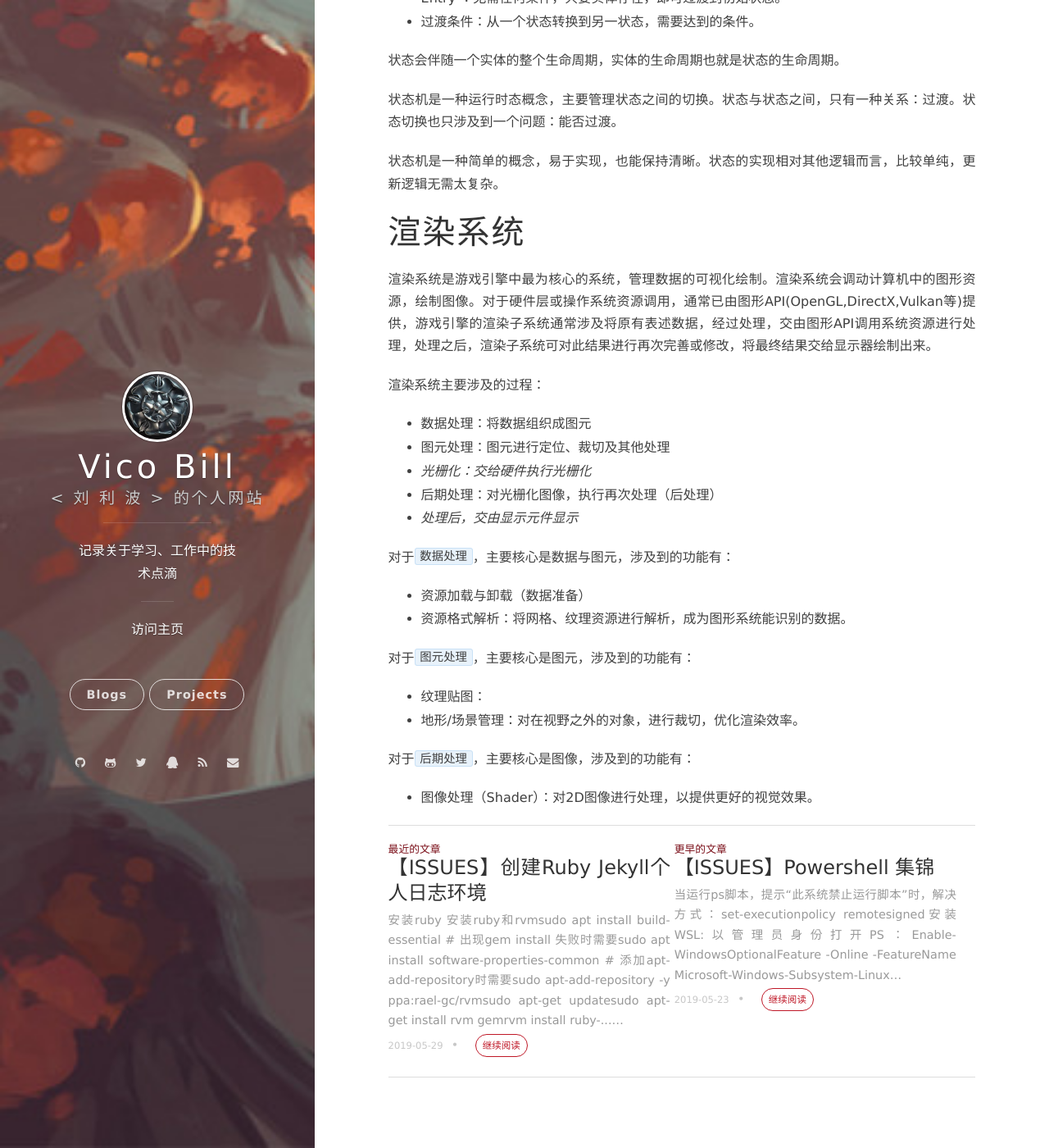
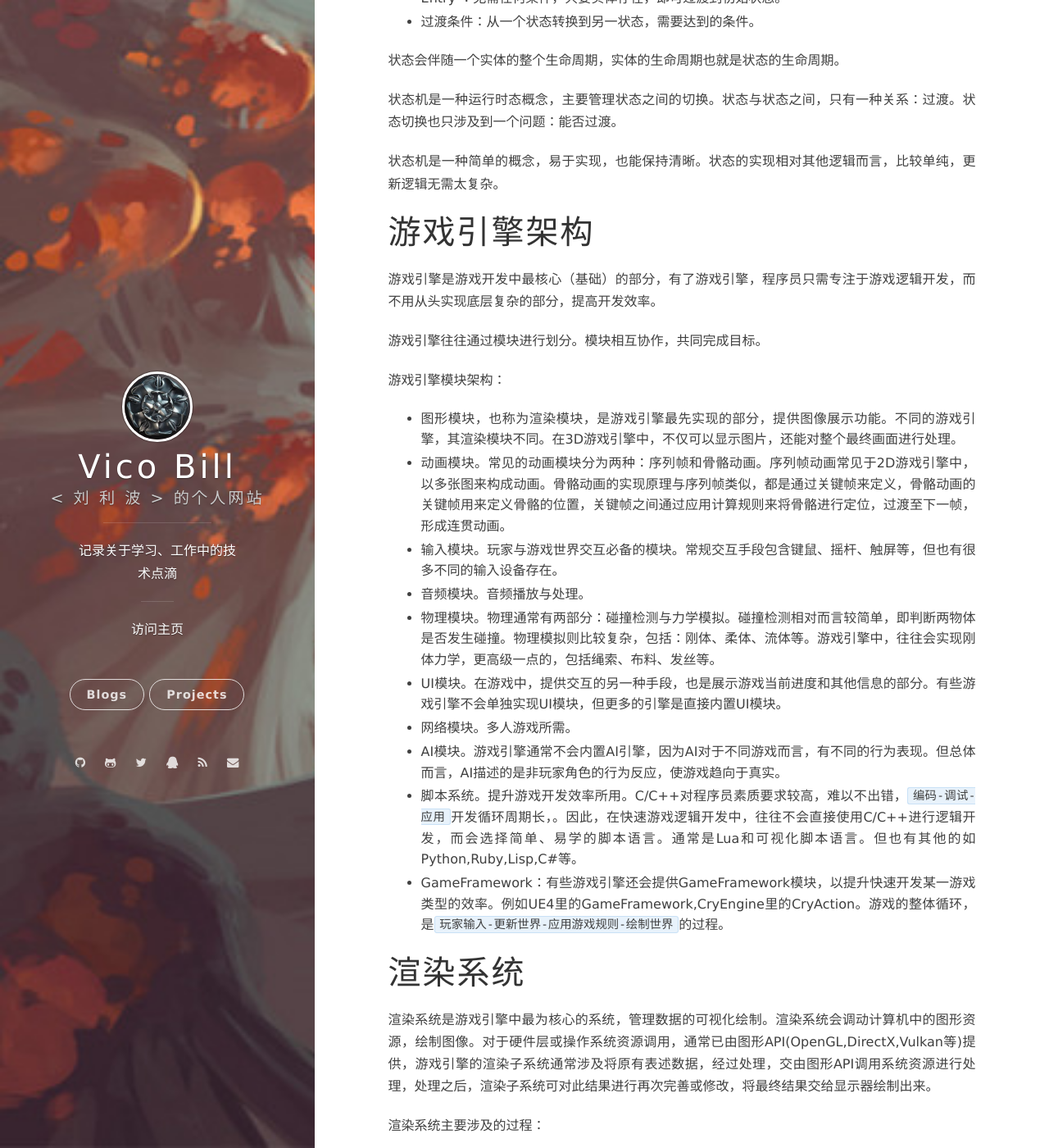
Before and after one commit to vicobill/vicobill.github.io, a Jekyll site: the page built from _posts/2019-05-28-【Game】- 游戏开发基础知识汇总.md, in a window 1280 px wide and 1400 px high, scrolled down 3765 px. Shown: the whole window at 82% size. Built offline with Jekyll 4.4.1, drawn with Linux system fonts in a browser that asks for light colours; nearby versions of some CDN libraries; comment, search, counter and statistics services are not loaded; some of the changed text lies outside the part shown.

```diff
--- a/_posts/2019-05-28-【Game】- 游戏开发基础知识汇总.md
+++ b/_posts/2019-05-28-【Game】- 游戏开发基础知识汇总.md
@@ -15,7 +15,7 @@ date: 2019-05-28 11:57:10 +0800
 - 异步，在单核CPU中，是分时处理；在多核CPU中，是并行处理。
 - 计算机中，不存在绝对同时，总有先后。如果出现同时，只能表明计时系统精度不够。
 - 继承：是为了代码重用和扩展功能。重用已有数据和逻辑，扩展新的数据和逻辑。继承，在计算机中，为数据结构混合和函数集混合。
-- 多态：是为了以统一接口，处理相似类型数据，而又保持这些相似类型数据的独立处理逻辑。多态，在计算机中，为函数变量集。
+- 多态：是为了以统一接口，处理相似类型数据，而又保持这些相似类型数据的独立处理逻辑。多态，在计算机中，为函数变量集，更为具体一点为函数表指针(void**)。
 - 类：是为了抽象出大量实体的共同之处，以期对大量实体按照相同数据和逻辑进行处理。类，在计算机中，为数据结构和函数集。【C++中，类只是数据和函数的组织方式】
 - 接口：是为了以统一处理方式，管理接口相同的不同类型实体。在计算机中，接口限定了数据结构的处理方式。
 - 计算机中一切都为数据。指令也是数据，不过有另外的解析方式。
@@ -146,7 +146,22 @@ int main() {
 
 状态机是一种简单的概念，易于实现，也能保持清晰。状态的实现相对其他逻辑而言，比较单纯，更新逻辑无需太复杂。
 
+# 游戏引擎架构
+游戏引擎是游戏开发中最核心（基础）的部分，有了游戏引擎，程序员只需专注于游戏逻辑开发，而不用从头实现底层复杂的部分，提高开发效率。
 
+游戏引擎往往通过模块进行划分。模块相互协作，共同完成目标。
+
+游戏引擎模块架构：
+- 图形模块，也称为渲染模块，是游戏引擎最先实现的部分，提供图像展示功能。不同的游戏引擎，其渲染模块不同。在3D游戏引擎中，不仅可以显示图片，还能对整个最终画面进行处理。
+- 动画模块。常见的动画模块分为两种：序列帧和骨骼动画。序列帧动画常见于2D游戏引擎中，以多张图来构成动画。骨骼动画的实现原理与序列帧类似，都是通过关键帧来定义，骨骼动画的关键帧用来定义骨骼的位置，关键帧之间通过应用计算规则来将骨骼进行定位，过渡至下一帧，形成连贯动画。
+- 输入模块。玩家与游戏世界交互必备的模块。常规交互手段包含键鼠、摇杆、触屏等，但也有很多不同的输入设备存在。
+- 音频模块。音频播放与处理。
+- 物理模块。物理通常有两部分：碰撞检测与力学模拟。碰撞检测相对而言较简单，即判断两物体是否发生碰撞。物理模拟则比较复杂，包括：刚体、柔体、流体等。游戏引擎中，往往会实现刚体力学，更高级一点的，包括绳索、布料、发丝等。
+- UI模块。在游戏中，提供交互的另一种手段，也是展示游戏当前进度和其他信息的部分。有些游戏引擎不会单独实现UI模块，但更多的引擎是直接内置UI模块。
+- 网络模块。多人游戏所需。
+- AI模块。游戏引擎通常不会内置AI引擎，因为AI对于不同游戏而言，有不同的行为表现。但总体而言，AI描述的是非玩家角色的行为反应，使游戏趋向于真实。
+- 脚本系统。提升游戏开发效率所用。C/C++对程序员素质要求较高，难以不出错，`编码-调试-应用`开发循环周期长，。因此，在快速游戏逻辑开发中，往往不会直接使用C/C++进行逻辑开发，而会选择简单、易学的脚本语言。通常是Lua和可视化脚本语言。但也有其他的如Python,Ruby,Lisp,C#等。
+- GameFramework：有些游戏引擎还会提供GameFramework模块，以提升快速开发某一游戏类型的效率。例如UE4里的GameFramework,CryEngine里的CryAction。游戏的整体循环，是`玩家输入-更新世界-应用游戏规则-绘制世界`的过程。
 
 # 渲染系统
 
```
Also changed, not shown: _posts/2019-07-17-【DailyGfx】3-Mesh.md (+1 -1 lines), _posts/2019-07-17-【编码】-Coding-Conventions.md (+1 -1 lines), _posts/2019-08-04-[DailyGfx]Stencil-Buffer.md (added, +6 -0 lines), _posts/2019-08-06-{code}-linux-game-devel-environment.md (added, +35 -0 lines).
